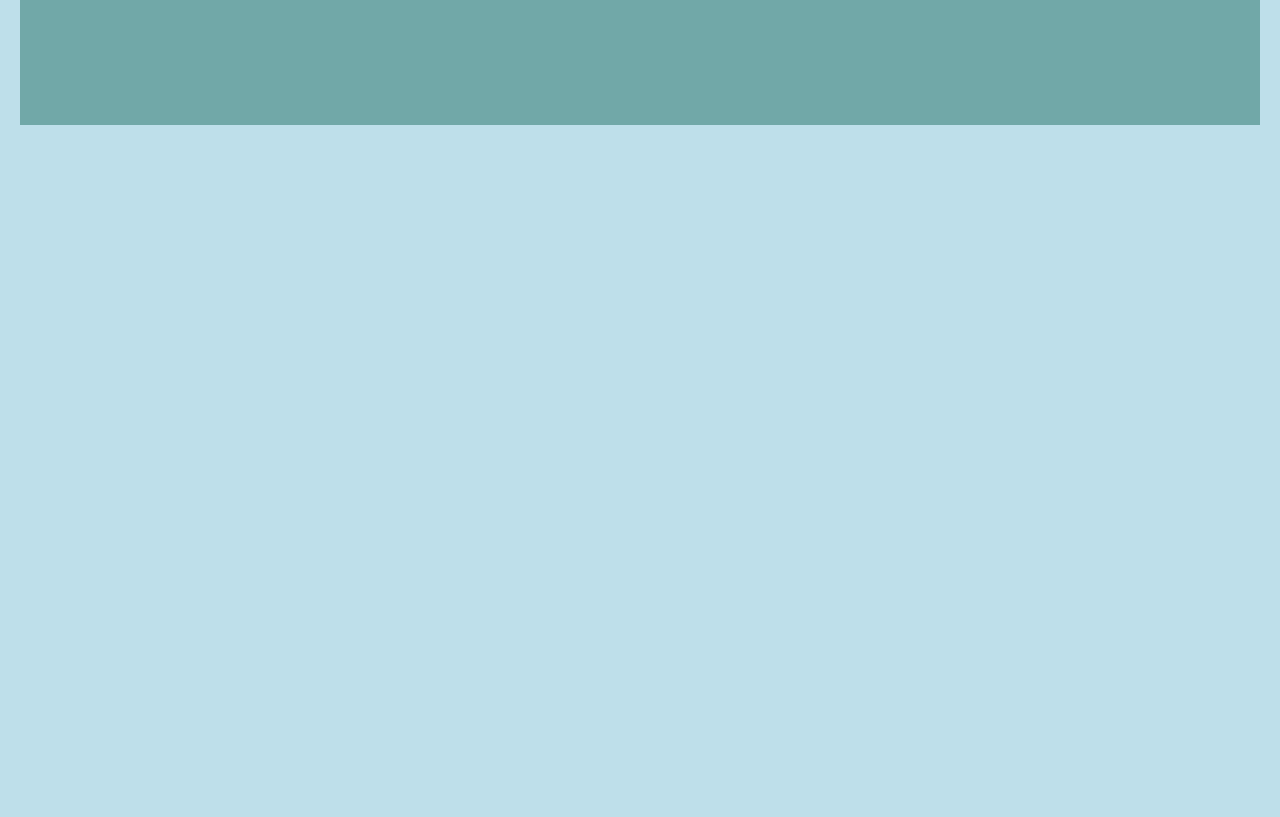
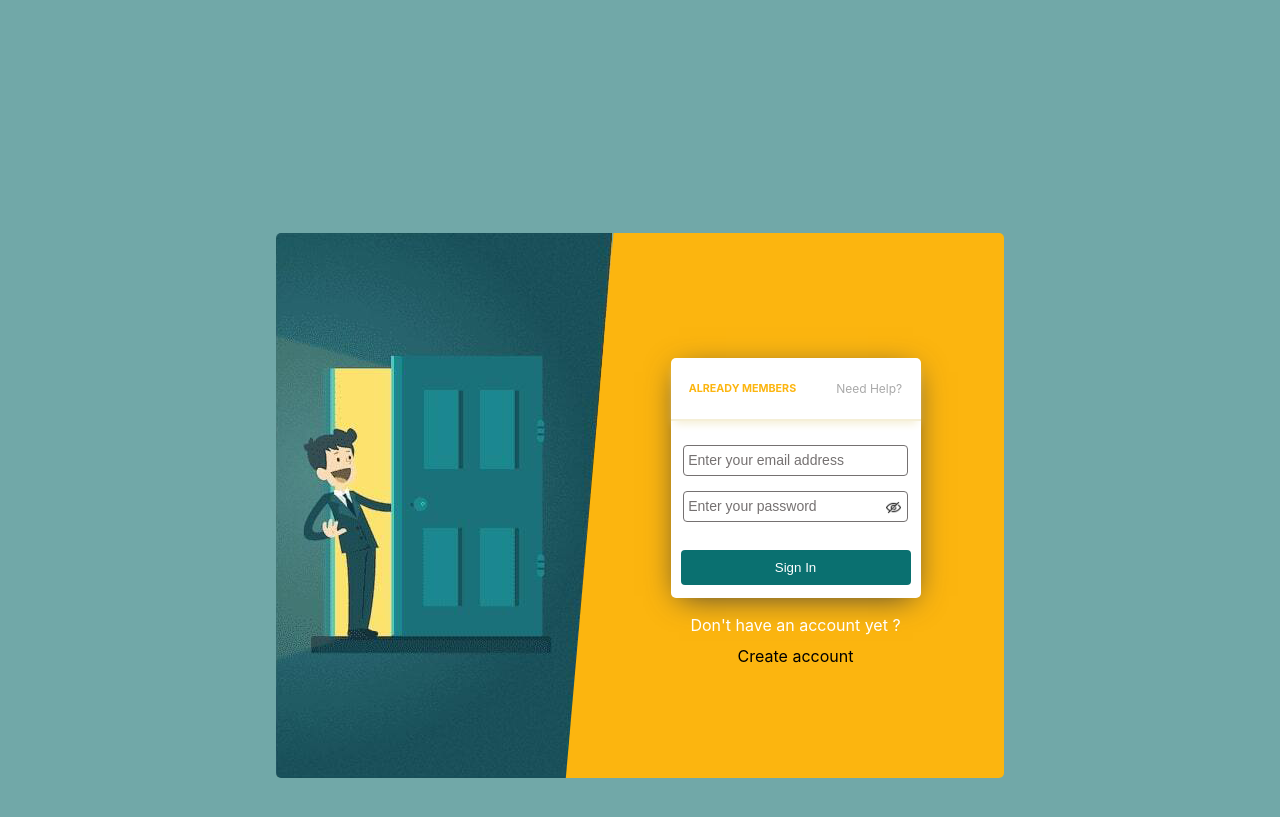
Before and after one commit to Fahadgul811/reactjs, a React (Create React App) app in the folder login-signup/: page / in a window 1280 px wide. Shown: the part 695-1512 px from the top of the page. Before the commit the page ends 840 px from the top, so only its background shows below. Built offline with nearby package versions, Linux system fonts and the light colour scheme.

Commit message:
protected login

```diff
--- a/login-signup/src/App.js
+++ b/login-signup/src/App.js
@@ -3,14 +3,30 @@ import './App.css';
 import {Route,Routes} from "react-router-dom";
 import Signin from './components/Signin';
 import HomeContainer from './components/HomeContainer';
+import Protected from './components/Protected';
+import SigninForm from './components/SigninForm';
+import { React, useState } from 'react';
+
 
 function App() {
+  const [isLoggedIn, setisLoggedIn] = useState(false);
+
+  const onLoggedIn = (value) => {
+    setisLoggedIn(value)
+  }
+
+
+
   return (
     <>
-
+   {isLoggedIn === false && <Signin onLoggedIn={onLoggedIn}/>}
     <Routes>
     <Route exact path="/*"element={ <Signin/>}/>
-    <Route path='HomeContainer'element={<HomeContainer/>}/>
+    <Route path='HomeContainer' element={
+           <Protected isLoggedIn={isLoggedIn}>
+             <HomeContainer />
+           </Protected>
+         }/>
    </Routes>
 
     </>
--- a/login-signup/src/components/HomeContainer.jsx
+++ b/login-signup/src/components/HomeContainer.jsx
@@ -1,9 +1,12 @@
 import React, { useState, useRef } from "react";
 import styles from "./HomeContainer.module.css";
+import SigninForm from "./SigninForm";
+import App from "../App";
 
 import Modal from "./Modal";
 const HomeContainer = () => {
   const [modal, setModal] = useState(false);
+
 
   return (
     <div>
--- a/login-signup/src/components/HomeContainer.module.css
+++ b/login-signup/src/components/HomeContainer.module.css
@@ -1,7 +1,6 @@
 body {
   margin-inline: auto;
   background-color: rgb(190, 223, 234);
-  margin: 20px;
   padding: 0px;
 }
 .float {
--- a/login-signup/src/components/Modal.jsx
+++ b/login-signup/src/components/Modal.jsx
@@ -1,7 +1,7 @@
 import React, { useEffect, useRef, useState } from "react";
 import styles from "./Modal.module.css";
 
-const Modal = ({ onClose }) => {
+const Modal = ({ onClose}) => {
   const id = Date.now();
   const date = new Date().toLocaleDateString();
   const [initialValue, setInitialValues] = useState({
--- /dev/null
+++ b/login-signup/src/components/Protected.jsx
@@ -0,0 +1,8 @@
+import { Navigate } from "react-router-dom";
+const Protected = ({ isLoggedIn, children }) => {
+  if (!isLoggedIn) {
+    return <Navigate to="/" replace />;
+  }
+  return children;
+};
+export default Protected;
--- a/login-signup/src/components/Signin.jsx
+++ b/login-signup/src/components/Signin.jsx
@@ -4,14 +4,16 @@ import SigninForm from "./SigninForm";
 import RegisterForm from "./RegisterForm";
 import { Routes, Route } from "react-router-dom";
 
-const Signin = () => {
+const Signin = ({onLoggedIn}) => {
+
+
   return (
     <div className={styles.main}>
       <div className={styles.mainbox}>
         <img className={styles.img} src={loginPerson} alt="" />
         <div className={styles.clip}>
           <Routes>
-            <Route exact path="/" element={<SigninForm />} />
+            <Route exact path="/" element={<SigninForm onLoggedIn={onLoggedIn}/>} />
             <Route exact path="RegisterForm" element={<RegisterForm />} />
           </Routes>
         </div>
--- a/login-signup/src/components/Signin.module.css
+++ b/login-signup/src/components/Signin.module.css
@@ -4,6 +4,7 @@
   align-items: center;
   justify-content: center;
   height: 100vh;
+
   margin: 0;
 }
 
--- a/login-signup/src/components/SigninForm.jsx
+++ b/login-signup/src/components/SigninForm.jsx
@@ -11,7 +11,10 @@ const initialValues = {
   password: "",
 };
 
-const SigninForm = () => {
+const SigninForm = ({onLoggedIn}) => {
+console.log("🚀 ~ file: SigninForm.jsx:15 ~ SigninForm ~ onLoggedIn:", onLoggedIn)
+
+
   const navigate = useNavigate();
   const { values, errors, touched, handleBlur, handleChange, handleSubmit } =
     useFormik({
@@ -26,8 +29,16 @@ const SigninForm = () => {
         if (validate) {
           const id = validate.id;
 
+            onLoggedIn(true);
+
+
+
+
           localStorage.setItem("UserId", id);
           action.resetForm();
+
+
+
           navigate("/HomeContainer");
           return;
         } else {
@@ -96,7 +107,7 @@ const SigninForm = () => {
                   onClick={togglePassword}
                 />
               </div>
-              <button className={styles.signInBtn} type="submit">
+              <button className={styles.signInBtn} type="submit" >
                 Sign In
               </button>
             </div>
```
